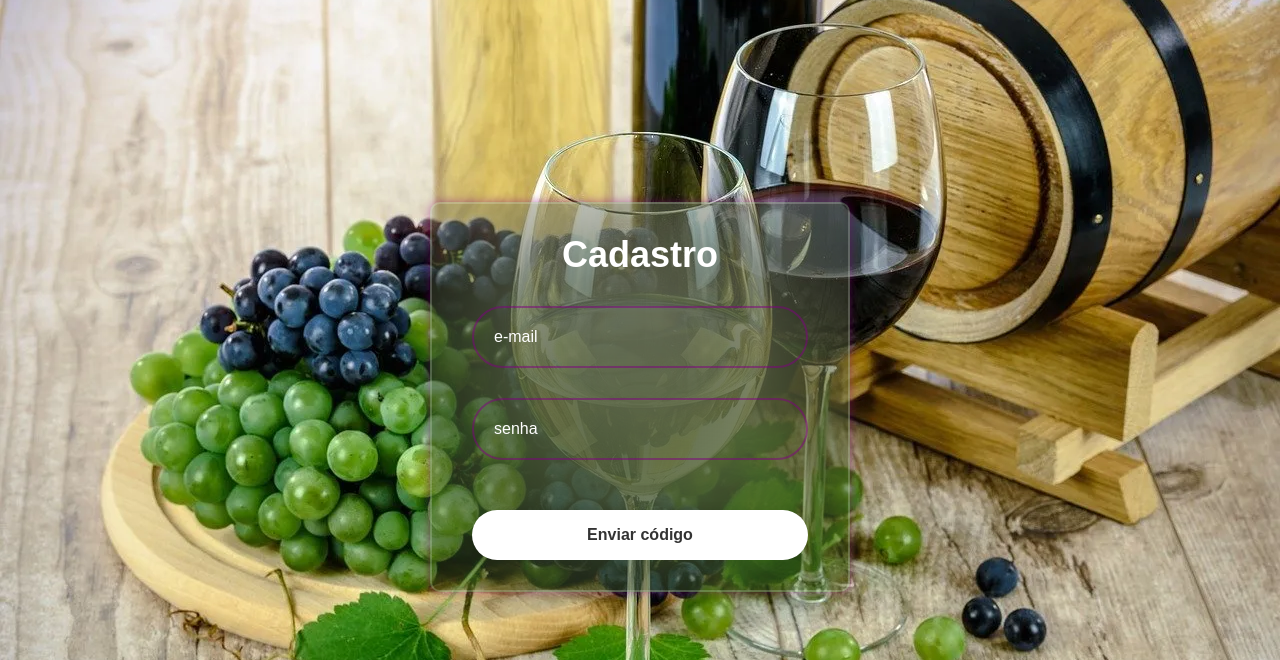
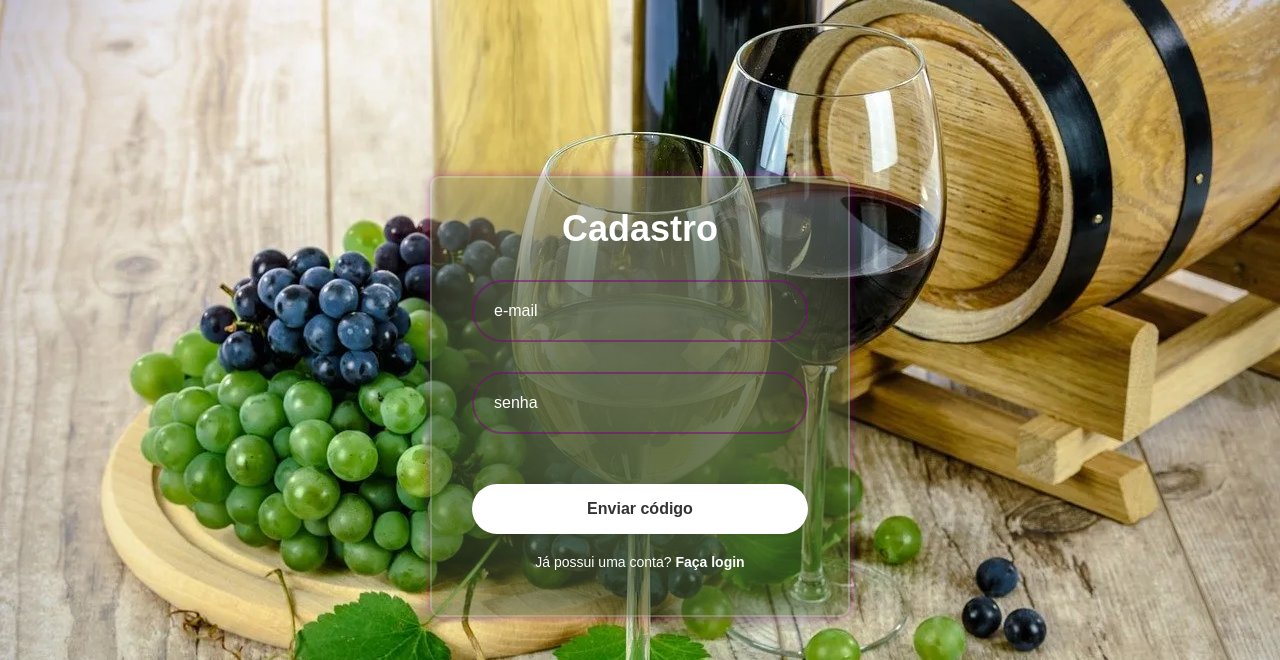
Before and after one commit to 1IMperaDOR0/vinheria-agnello.github.io, a plain HTML site: page src/pages/cadastro.html in a window 1280 px wide. Shown: the part 140-800 px from the top of the page. Drawn offline with Linux system fonts and the light colour scheme.

Commit message:
Lincando cadastro com o login

```diff
--- a/src/css/cadastro.css
+++ b/src/css/cadastro.css
@@ -75,3 +75,22 @@ main {
     border: 2px solid rgba(128, 0, 128, 0.5);
     color: #fff;
 }
+
+.possui_conta {
+    margin: 20px 0 15px;
+    text-align: center;
+    font-size: 14px;
+}
+
+.possui_conta a {
+    color: #fff;
+    font-weight: 600;
+}
+
+p {
+    color: #fff;
+}
+
+.possui_conta a:hover{
+    text-decoration: underline;
+}
--- a/src/pages/cadastro.html
+++ b/src/pages/cadastro.html
@@ -51,7 +51,12 @@
                 <div class="classe_2">
                     <input placeholder="senha" type="password">
                 </div>
+
                 <button type="submit" class="enviar">Enviar código</button>
+
+                <div class="possui_conta">
+                <p>Já possui uma conta?<a href="./login-cadastro.html"> Faça login</a></p>
+                </div>
             </form>
         </section>
     </main>
```
